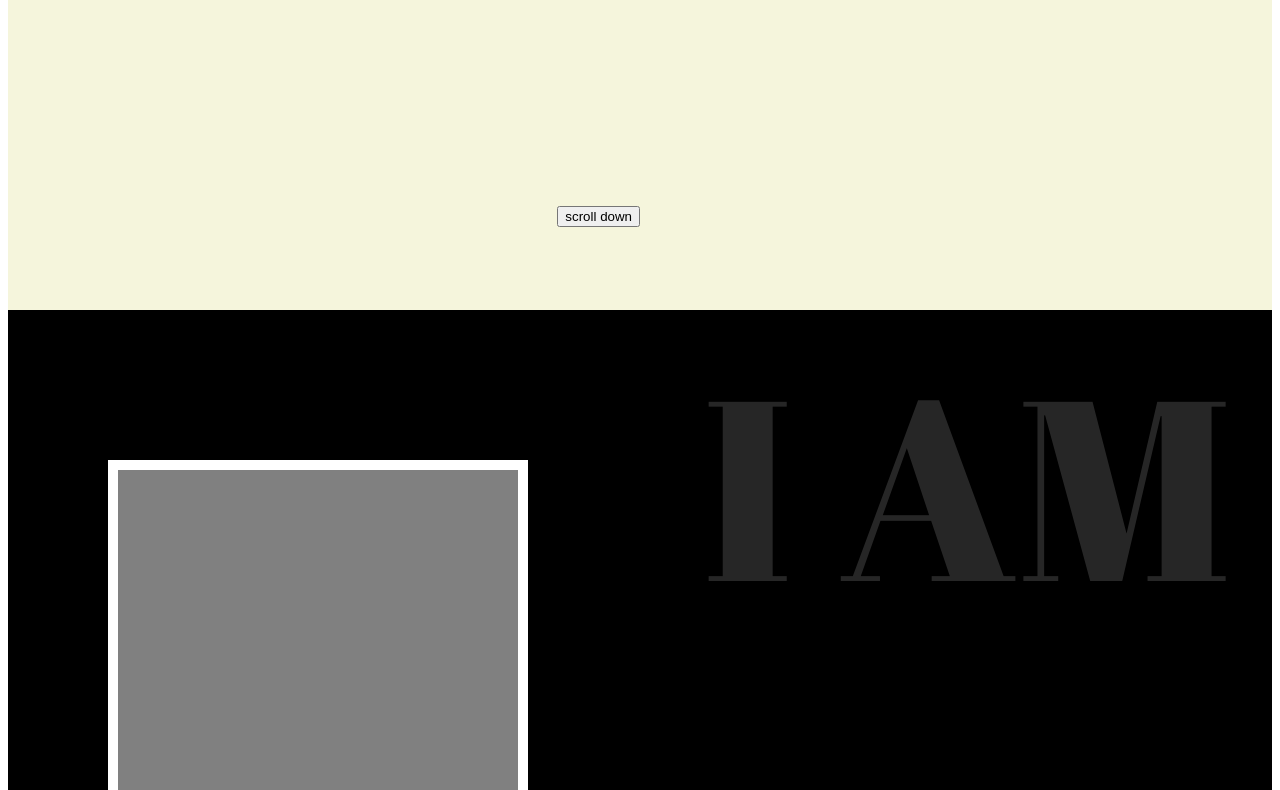
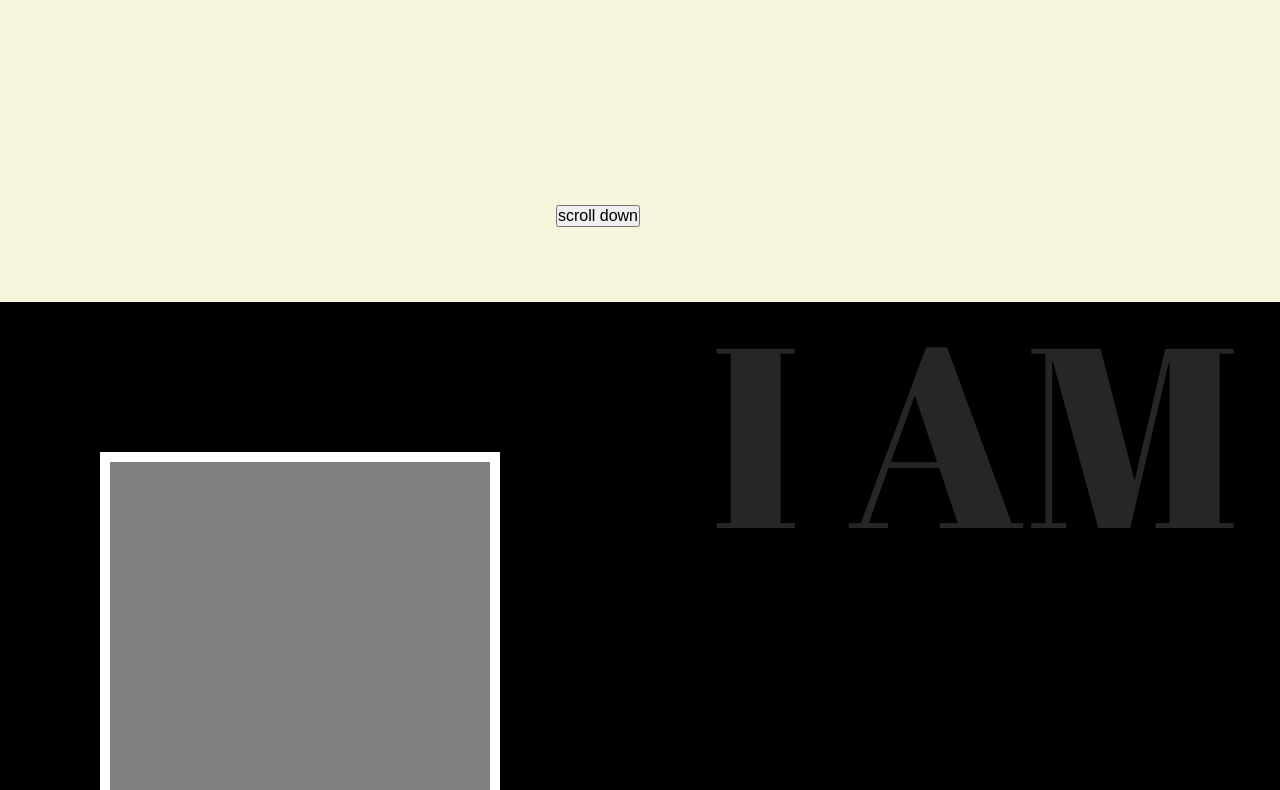
Before and after one commit to amadeamargo/portfolio, a plain HTML site: page index.html in a window 1280 px wide. Shown: the part 498-1288 px from the top of the page. Drawn offline with Linux system fonts and the light colour scheme.

Commit message:
added assets folder

```diff
--- a/index.html
+++ b/index.html
@@ -5,12 +5,12 @@
     <meta http-equiv="X-UA-Compatible" content="IE=edge">
     <meta name="viewport" content="width=device-width, initial-scale=1.0">
     <title>Amadea Margo</title>
-    <link rel="stylesheet" href='rest.css'/>
-    <link rel="stylesheet" href='style.css'/>
+    <link rel="stylesheet" href='assets/reset.css'/>
+    <link rel="stylesheet" href='assets/style.css'/>
     <link rel="preconnect" href="https://fonts.googleapis.com">
     <link rel="preconnect" href="https://fonts.gstatic.com" crossorigin>
     <link href="https://fonts.googleapis.com/css2?family=Abril+Fatface&family=Zen+Kaku+Gothic+New:wght@300&display=swap" rel="stylesheet">    <link rel="stylesheet" href="https://cdnjs.cloudflare.com/ajax/libs/font-awesome/4.7.0/css/font-awesome.min.css">
-    <script src='script.js'></script>
+    <script src='assets/script.js'></script>
 </head>
 <body>
     <section id="homepage" class="page">
```
Also changed, not shown: assets/reset.css (renamed from reset.css), assets/script.js (added), assets/style.css (renamed from style.css), 2 other files.
